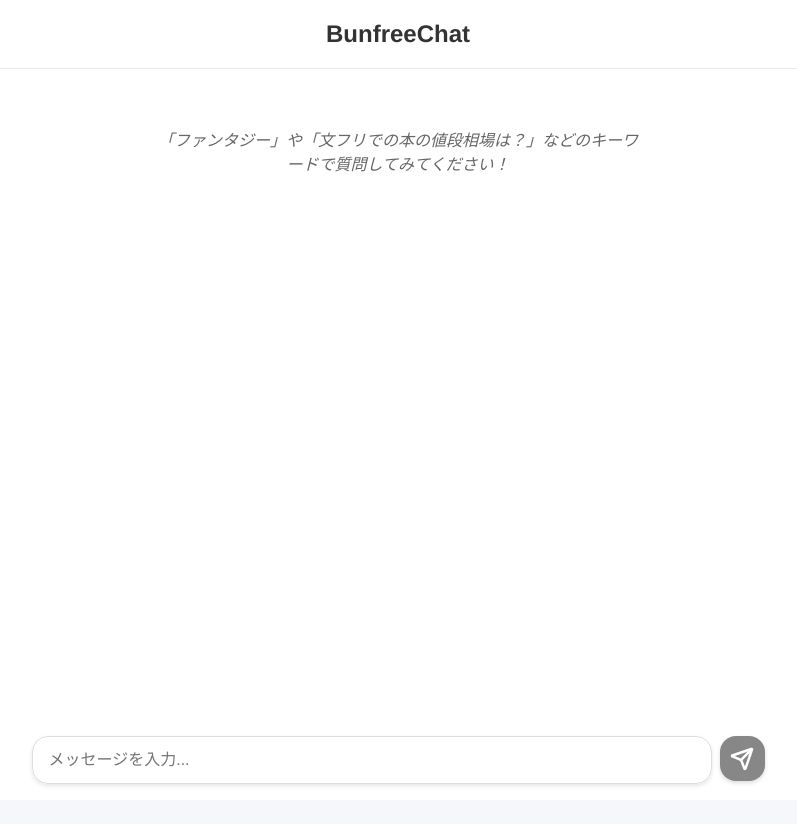
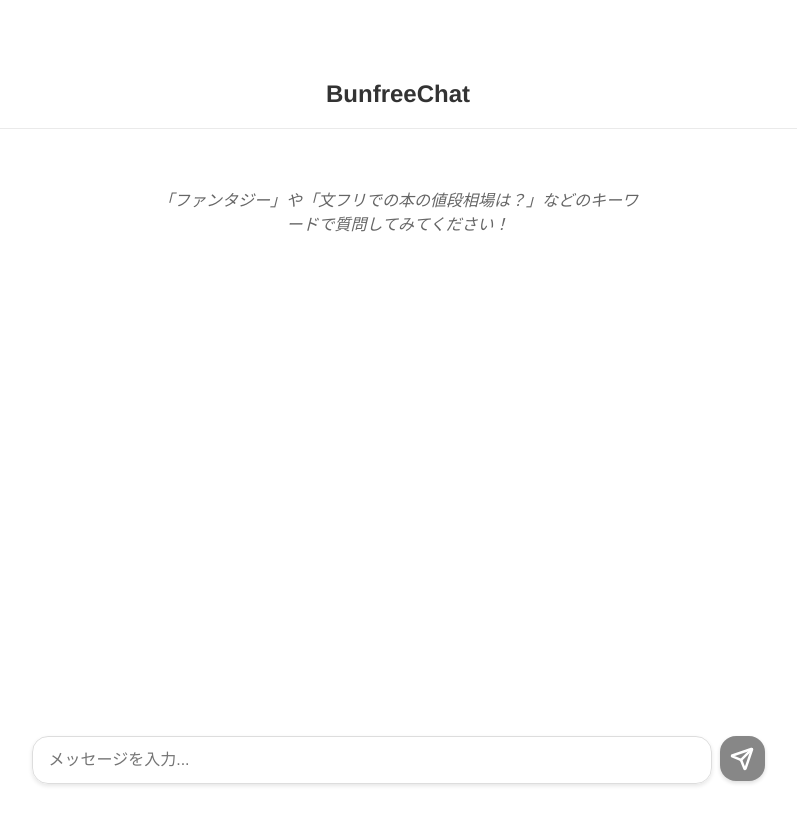
Before and after one commit to HumanisteJP/bunfree_chat, a React (Vite) app in the folder bunfree-client/: page / in a window 1280 px wide. Shown: the top 824 px of the page, without its empty margins (242-1039 px from the left). Before the commit the page ends 800 px from the top, so only its background shows below. Built offline with nearby package versions, Linux system fonts and the light colour scheme.

Commit message:
dvhを使用

```diff
--- a/bunfree-client/src/components/ChatApp.css
+++ b/bunfree-client/src/components/ChatApp.css
@@ -2,9 +2,10 @@
   display: flex;
   flex-direction: column;
   min-height: 100vh;
-  min-height: 100svh;
+  min-height: 100dvh;
   height: 100%;
   padding: 0px 20px 80px;
+  padding-top: 60px;
   background-color: #fff;
   overflow-y: auto;
   position: relative;
@@ -17,7 +18,7 @@
   display: flex;
   flex-direction: column;
   height: calc(100vh - 80px);
-  height: calc(100svh - 80px);
+  height: calc(100dvh - 80px);
   background-color: #fff;
   /* border-radius: 12px; */
   /* box-shadow: 0 5px 15px rgba(0, 0, 0, 0.08); */
```
